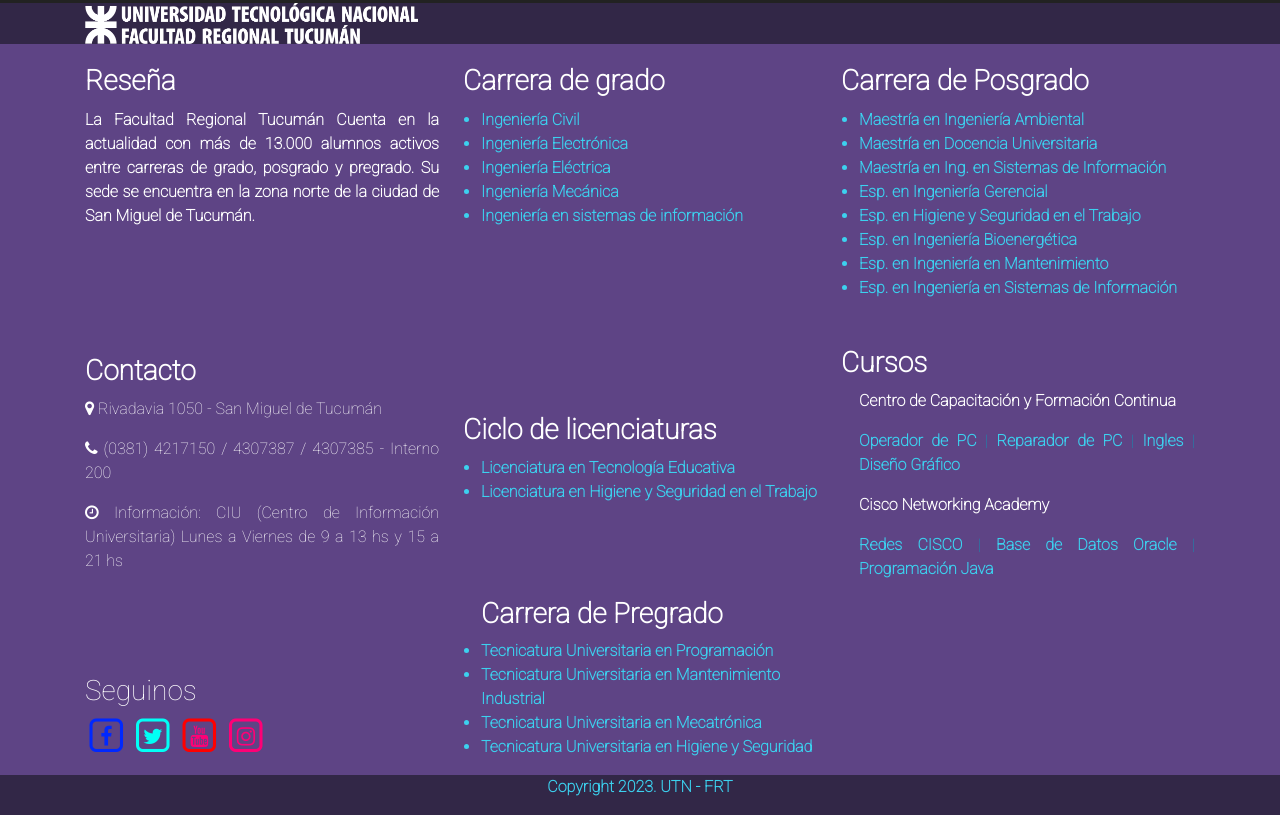
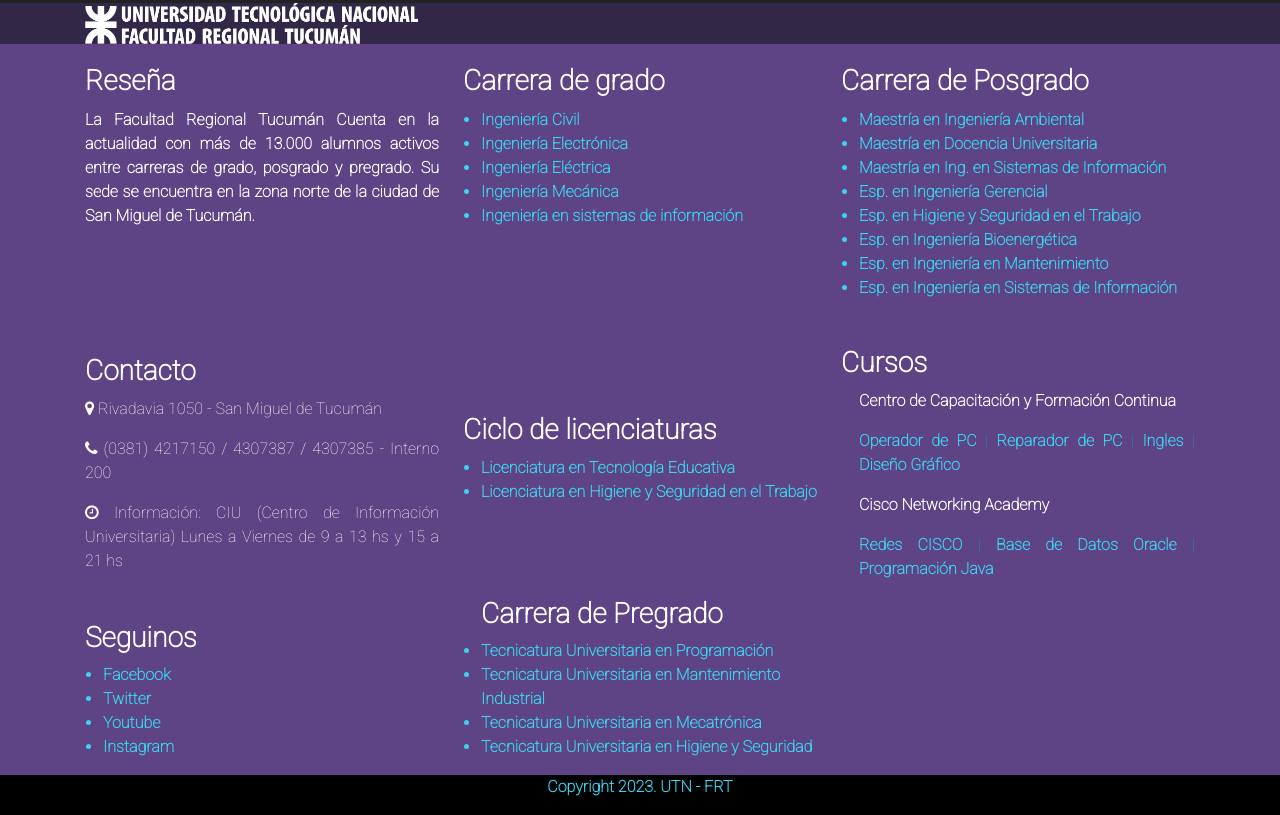
Before and after one commit to Raneder/Secretaria-TD, a plain HTML site: page Index.html in a window 1280 px wide. Shown: the part 2606-3421 px from the top of the page. Drawn offline with nearby package versions, Linux system fonts and the light colour scheme.

Commit message:
my fourth commit STD

```diff
--- a/Index.html
+++ b/Index.html
@@ -22,7 +22,9 @@
     <link rel="shortcut icon" href="img/utn.png">
     <!-- Animate Css -->
     <link rel="stylesheet" href="https://cdnjs.cloudflare.com/ajax/libs/animate.css/4.1.1/animate.min.css">
+    <!-- Iconos -->
     <link rel="stylesheet" href="http://cdnjs.cloudflare.com/ajax/libs/font-awesome/4.4.0/css/font-awesome.min.css">
+
 </head>
 
 <body>
@@ -364,7 +366,7 @@
     </div>
 
 
-    <div class="contenedor-footer d-flex flex-column align-items-center flex-md-row justify-content-center">
+    <div class="contenedor-footer d-flex flex-column align-items-center flex-md-row       justify-content-center">
 
         <div class="container">
             <div class="row align-items-start">
@@ -474,12 +476,19 @@
 
             <div class="row align-items-end">
                 <div class="col-md-4">
-                    <h3 class="seguinos-left">Seguinos</h3>
-                            <p><a title="Facebook"   href="https://www.facebook.com/frtutneduar-139222906142047/"><span class="facebook-icono danger fa-stack fa-lg"><i class="facebook-icono fa fa-square-o fa-stack-2x"></i><i class="facebook-icono fa fa-facebook fa-stack-1x"></i></span></a>
-                                <a title="Twitter"   href="https://twitter.com/utntucuman"><span class="twitter-icono fa-stack fa-lg"><i class="twitter-icono fa fa-square-o fa-stack-2x"></i><i class="twitter-icono fa fa-twitter fa-stack-1x"></i></span></a>
-                                <a title="YouTube"   href="https://www.youtube.com/channel/UCWaIbpk3cx_9L80bedXziGQ"><span class="youtube-icono fa-stack fa-lg"><i class="fa fa-square-o fa-stack-2x"></i><i class="ftyi-icono fa fa-youtube fa-stack-1x"></i></span></a>
-                                <a title="Instagram" href="https://www.instagram.com/utntucuman/"><span class="ftyi-icono fa-stack fa-lg"><i class="ftyi-icono fa fa-square-o fa-stack-2x"></i><i class=" ftyi-icono fa fa-instagram fa-stack-1x"></i></span></a>
-                            </p>
+                    <h3 class="seguinos-left"> <strong>Seguinos</strong> </h3>
+                    <ul class="ul-footer">
+                        <li> <a class="a-ftyi" href="https://www.facebook.com/frtutneduar-139222906142047/">
+                                <strong>Facebook</strong></li></strong> </a></li>
+                        <li> <a class="a-ftyi" href="https://twitter.com/utntucuman">
+                                <strong>Twitter</strong></li></strong> </a></li>
+                        <li> <a class="a-ftyi" href="https://www.youtube.com/channel/UCWaIbpk3cx_9L80bedXziGQ">
+                                <strong>Youtube</strong></li></strong> </a></li>
+                        <li> <a class="a-ftyi" href="https://www.instagram.com/utntucuman/">
+                                <strong>Instagram</strong></li></strong> </a></li>
+
+                    </ul>
+
                 </div>
 
                 <!-- carrera pregrado -->
@@ -503,7 +512,7 @@
         </div>
 
     </div>
-    <div class="contenedor-footer1 row">
+    <div class=" row">
         <div class="col-sm-12">
           <p class="text-center"> <strong> Copyright 2023. UTN - FRT</strong> </p>
         </div>
--- a/css/style.css
+++ b/css/style.css
@@ -243,21 +243,11 @@ p{
     text-align: left;
  }
 
- .ftyi-icono{
-    color:  #ff0076;
+ .a-ftyi{
+    text-decoration: none;
+    color:#3cd1ef;
  }
 
- .facebook-icono{
-    color: #0028ff;
- }
-
- .twitter-icono{
-    color: #00fff6;
- }
-
- .youtube-icono{
-    color: red;
- }
 
  .carrera-pregrado{
     color: white;
```
